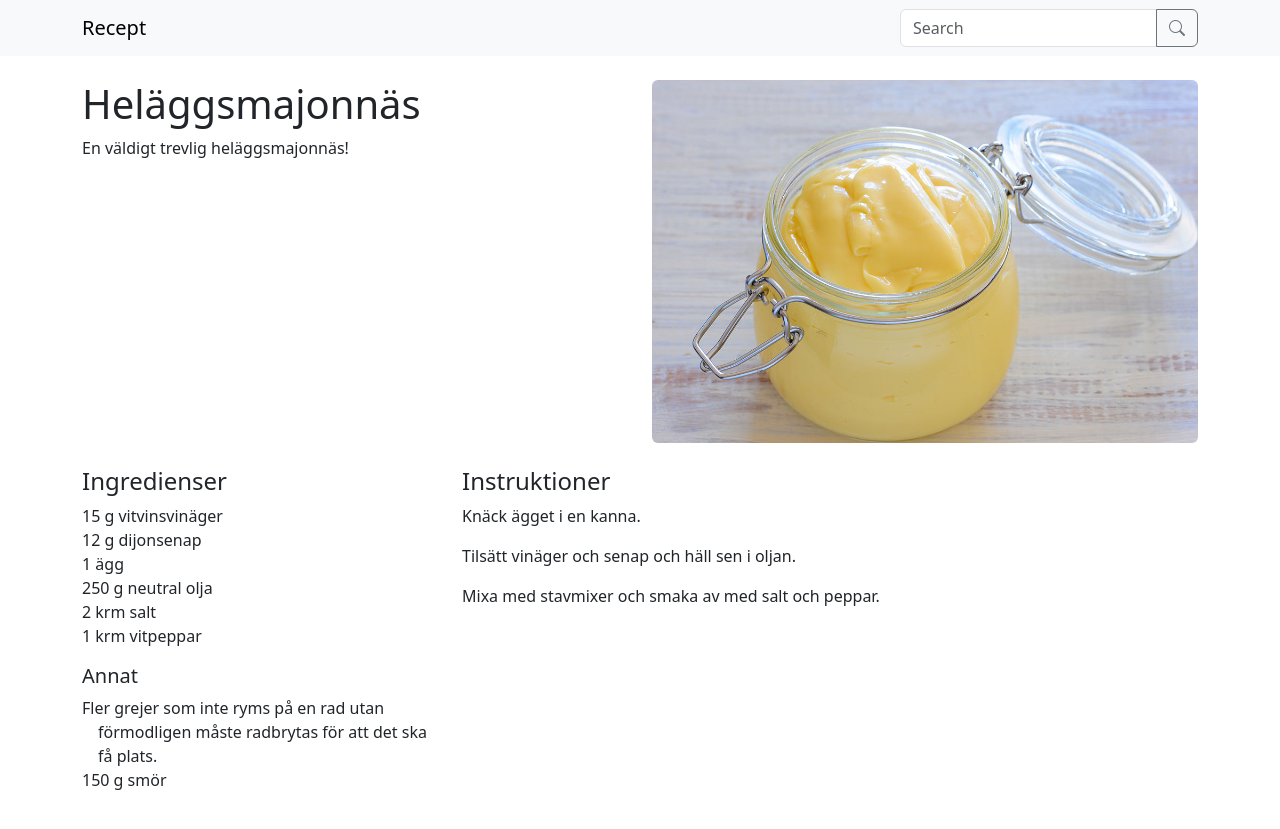
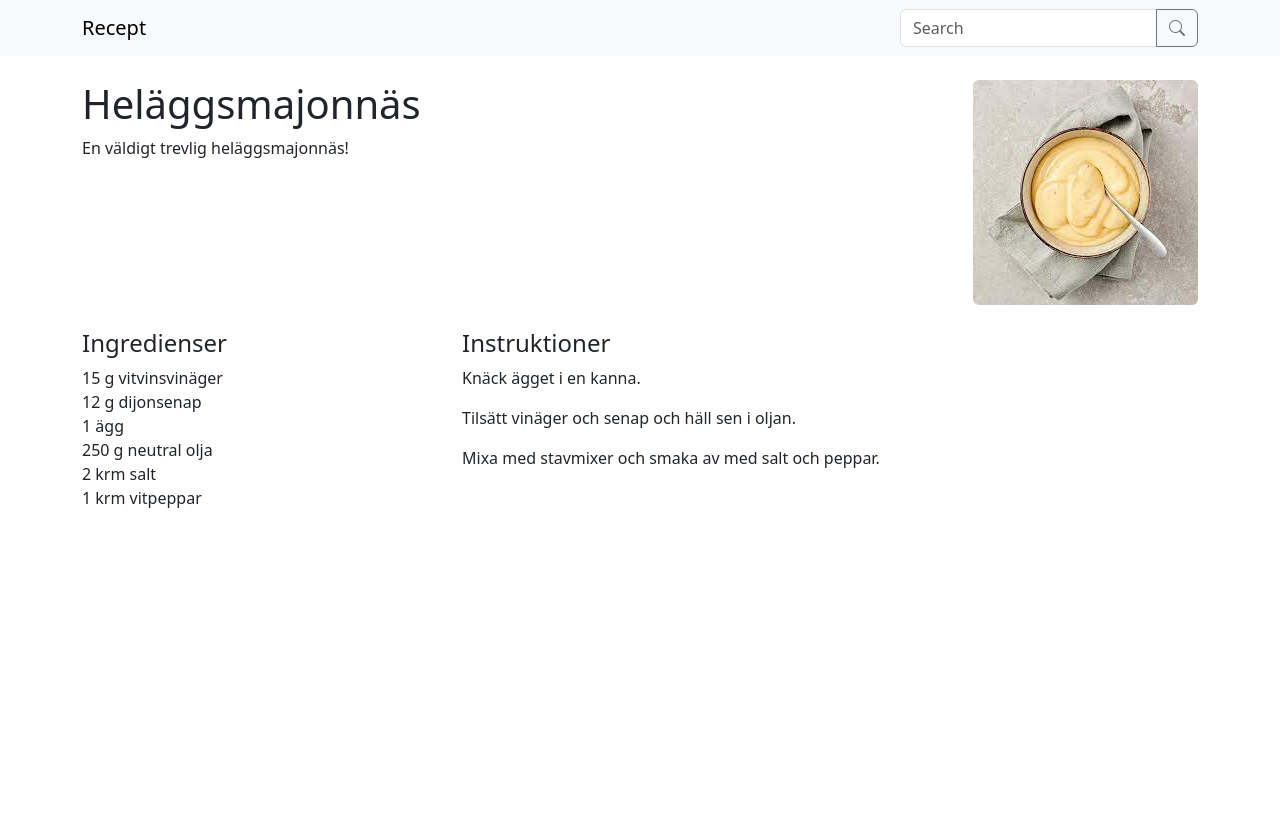
Before and after one commit to jolars/recipes, a Jekyll site: the page built from _recipes/helaggsmajo.md, in a window 1280 px wide. Shown: the top 829 px of the page. Built offline with Jekyll 4.4.1, drawn with Linux system fonts in a browser that asks for light colours.

Commit message:
feat: reorganize ingredient lists

```diff
--- a/_layouts/recipe.html
+++ b/_layouts/recipe.html
@@ -19,10 +19,10 @@
 <div class="recipe row">
     <div class="ingredients col-sm-4">
         <h4>Ingredienser</h4>
-        {% for part in page.ingredients %}
-            {% if part.part %}<h5>{{ part.part }}</h5>{% endif %}
+        {% for component in page.components %}
+            {% if component.name %}<h5>{{ component.part }}</h5>{% endif %}
             <ul class="list-unstyled">
-                {% for ingredient in part.ingredients %}<li>{{ ingredient }}</li>{% endfor %}
+                {% for ingredient in component.ingredients %}<li>{{ ingredient }}</li>{% endfor %}
             </ul>
         {% endfor %}
     </div>
--- a/_recipes/helaggsmajo.md
+++ b/_recipes/helaggsmajo.md
@@ -1,14 +1,12 @@
 ---
 layout: recipe
 title: "Heläggsmajonnäs"
-date: 2023-10-04 21:23:05 +0200
 categories: basprodukter
 tags: ägg
 excerpt: Majonnäs på hela ägg. American style!
-img: assets/img/mayonnaise.jpg
-servings: 4
+img: assets/img/helaggsmajo.jpg
 amount: 300 g
-ingredients:
+components:
   - ingredients:
     - 15 g vitvinsvinäger
     - 12 g dijonsenap
@@ -16,10 +14,6 @@
     - 250 g neutral olja
     - 2 krm salt
     - 1 krm vitpeppar
-  - part: Annat
-    ingredients:
-      - Fler grejer som inte ryms på en rad utan förmodligen måste radbrytas för att det ska få plats.
-      - 150 g smör
 directions:
   - Knäck ägget i en kanna.
   - Tilsätt vinäger och senap och häll sen i oljan.
```
Also changed, not shown: _recipes/chorizo-kyckling-gryta.md (deleted, +0 -30 lines), _recipes/gnocchi-med-solrospesto.md (+2 -2 lines), _recipes/krabbelurer.md (added, +21 -0 lines).
